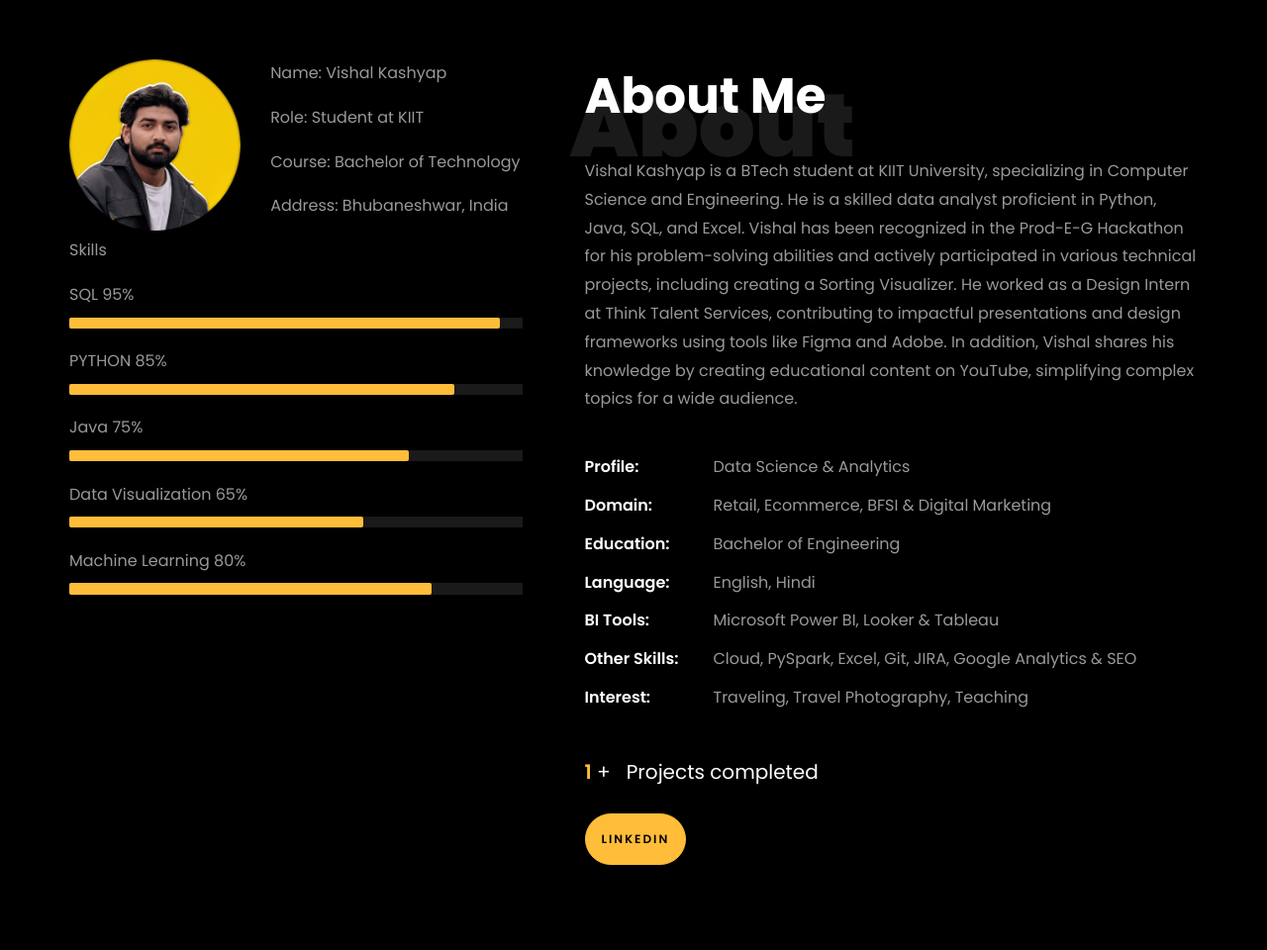
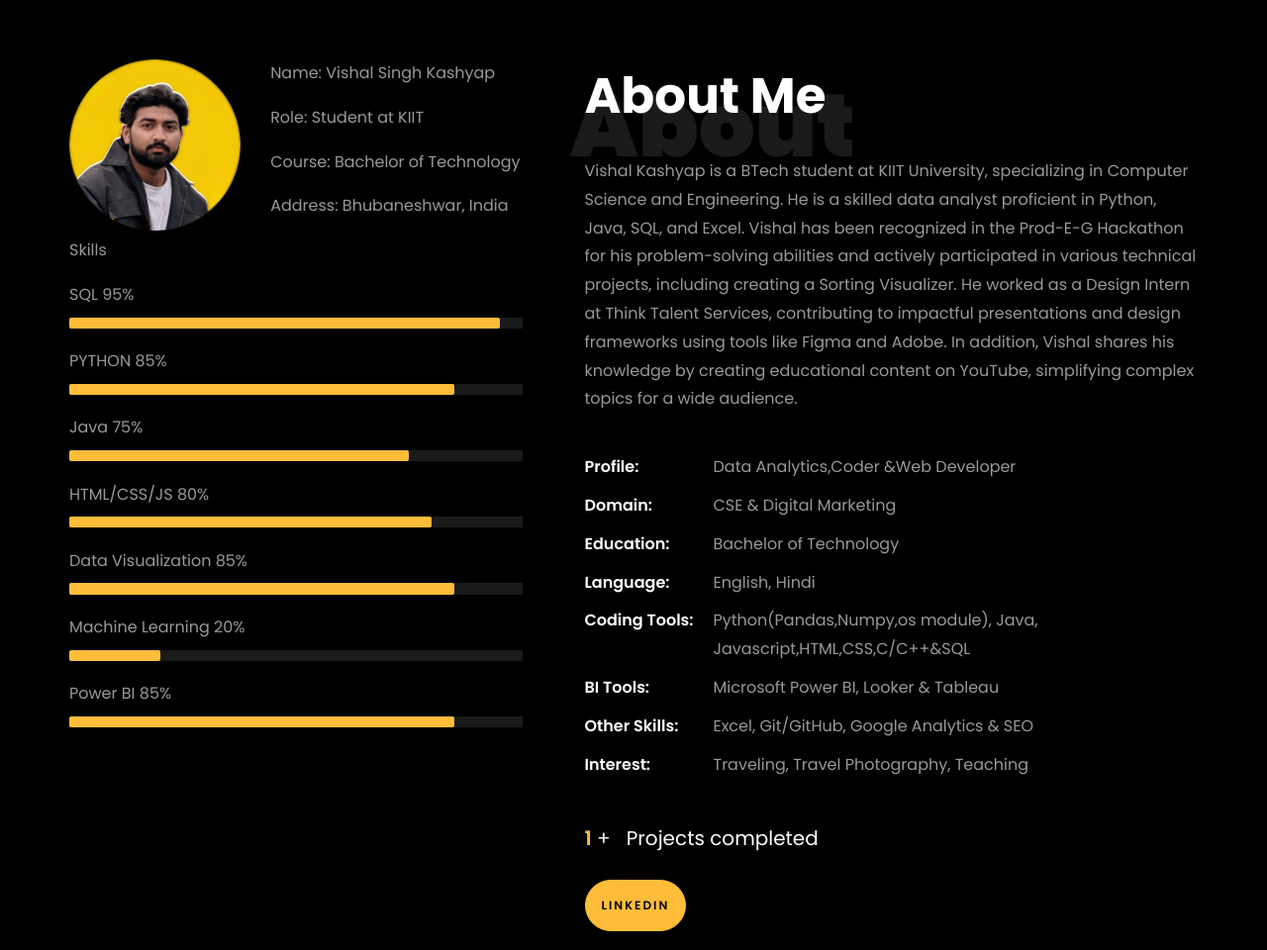
Before and after one commit to vishalsiingh/Kashyap, a plain HTML site: page Portfolio-Website/index.html in a window 1280 px wide. Shown: the part 802-1762 px from the top of the page at 99% size. Drawn offline with Linux system fonts and the light colour scheme; files whose address does not match are found by name.

Commit message:
initial commit

```diff
--- a/Portfolio-Website/index.html
+++ b/Portfolio-Website/index.html
@@ -187,11 +187,12 @@
 
 						<br>
 						<br>
-			            <h2>A 3rd Year B.Tech Student</h2>
+			            <h2>3rd-Year BTech Student</h2>
 						<!-- <h2 class="d-flex" style="margin-bottom: 0">With over 5 years of experience</h2> -->
 						<!-- <br> -->
 			            <p><a href="https://www.youtube.com/@heysnap_" class="btn btn-primary py-3 px-4">YouTube</a>
 							<a href="https://github.com/vishalsiingh" class="btn btn-white btn-outline-white py-3 px-4">GitHub</a></p>
+							<!-- <a href="https://github.com/vishalsiingh" class="btn btn-white btn-outline-white py-3 px-4">GitHub</a></p> -->
 		            </div>
 		          </div>
 	        	</div>
@@ -219,7 +220,7 @@
 									<!-- Details next to profile image -->
 									<div class="col-sm-6 col-md-7">
 									  <div class="about-info">
-										<p><span class="title-s">Name: </span> <span>Vishal Kashyap</span></p>
+										<p><span class="title-s">Name: </span> <span>Vishal  Singh Kashyap</span></p>
 										<p><span class="title-s">Role: </span> <span>Student at KIIT</span></p>
 										<p><span class="title-s">Course: </span> <span>Bachelor of Technology</span></p>
 										<p><span class="title-s">Address: </span> <span>Bhubaneshwar, India</span></p>
@@ -246,16 +247,26 @@
 										<div class="progress-bar" role="progressbar" style="width: 75%" aria-valuenow="90" aria-valuemin="0"
 											aria-valuemax="100"></div>
 									</div>
-
-									<span>Data Visualization</span> <span class="pull-right">65%</span>
+									<span>HTML/CSS/JS</span> <span class="pull-right">80%</span>
 									<div class="progress">
-										<div class="progress-bar" role="progressbar" style="width: 65%" aria-valuenow="85" aria-valuemin="0"
+										<div class="progress-bar" role="progressbar" style="width: 80%" aria-valuenow="80" aria-valuemin="0"
 											aria-valuemax="100"></div>
 									</div>
 
-									<span>Machine Learning</span> <span class="pull-right">80%</span>
+									<span>Data Visualization</span> <span class="pull-right">85%</span>
 									<div class="progress">
-										<div class="progress-bar" role="progressbar" style="width: 80%" aria-valuenow="80" aria-valuemin="0"
+										<div class="progress-bar" role="progressbar" style="width: 85%" aria-valuenow="85" aria-valuemin="0"
+											aria-valuemax="100"></div>
+									</div>
+
+									<span>Machine Learning</span> <span class="pull-right">20%</span>
+									<div class="progress">
+										<div class="progress-bar" role="progressbar" style="width: 20%" aria-valuenow="80" aria-valuemin="0"
+											aria-valuemax="100"></div>
+									</div>
+									<span>Power BI</span> <span class="pull-right">85%</span>
+									<div class="progress">
+										<div class="progress-bar" role="progressbar" style="width: 85%" aria-valuenow="80" aria-valuemin="0"
 											aria-valuemax="100"></div>
 									</div>
 								</div>
@@ -275,12 +286,13 @@
 									 In addition, Vishal shares his knowledge by creating educational content on YouTube, simplifying complex topics for a wide audience.
 								</p>
 								<ul class="about-info mt-4 px-md-0 px-2">
-									<li class="d-flex"><span>Profile:</span> <span>Data Science &amp; Analytics</span></li>
-									<li class="d-flex"><span>Domain:</span> <span>Retail, Ecommerce, BFSI &amp; Digital Marketing</span></li>
-									<li class="d-flex"><span>Education:</span> <span>Bachelor of Engineering</span></li>
+									<li class="d-flex"><span>Profile:</span> <span>Data Analytics,Coder &amp;Web Developer</span></li>
+									<li class="d-flex"><span>Domain:</span> <span>CSE &amp; Digital Marketing</span></li>
+									<li class="d-flex"><span>Education:</span> <span>Bachelor of Technology</span></li>
 									<li class="d-flex"><span>Language:</span> <span>English, Hindi</span></li>
+									<li class="d-flex"><span>Coding Tools:</span> <span>Python(Pandas,Numpy,os module), Java, Javascript,HTML,CSS,C/C++&amp;SQL</span></li>
 									<li class="d-flex"><span>BI Tools:</span> <span>Microsoft Power BI, Looker &amp; Tableau</span></li>
-									<li class="d-flex"><span>Other Skills:</span> <span>Cloud, PySpark, Excel, Git, JIRA, Google Analytics &amp; SEO</span></li>
+									<li class="d-flex"><span>Other Skills:</span> <span> Excel, Git/GitHub, Google Analytics &amp; SEO</span></li>
 									<li class="d-flex"><span>Interest:</span> <span>Traveling, Travel Photography, Teaching</span></li>
 
 								</ul>
@@ -294,7 +306,7 @@
 									<span class="number" data-number="2">0</span> <span>+</span>
 									<span>&nbsp; Projects completed</span>
 								</p>
-								<p><a href="https://www.linkedin.com/in/vishal--kashyap/" class="btn btn-primary py-3 px-3">LinkedIn</a></p>
+								<p><a href="https://www.linkedin.com/in/vishal--kashyap/" class="btn btn-primary py-3 px-3">Linkedin</a></p>
 							</div>
 						</div>
 					</div>
@@ -312,7 +324,7 @@
           <div class="col-md-10 heading-section text-center ftco-animate">
           	<h1 class="big big-2">Resume</h1>
             <h2 class="mb-4">Resume</h2>
-            <p>Seasoned Senior Data Analyst with 5+ years of experience driving business strategies through data-driven insights. Proven expertise in data science, statistical analysis, machine learning algorithms and project management.</p>
+            <p>Data Analyst skilled in Python, SQL, Excel, and visualization, driving insights for strategic decisions with expertise in analysis and project execution.</p>
           </div>
         </div>
 
@@ -351,8 +363,7 @@
 								<li>Designed and delivered high-impact presentations, recognized as the best during the project period.</li>
 								<li>Contributed creative ideas to enhance visual storytelling, ensure design consistency, and deliver
 									professional, innovative layouts using advanced design tools.</li>
-								<li>Develop a structured design framework using Figma, Canva, and Adobe
-									tools</li>
+								<li>Develop a structured design framework using Figma, Canva, and Adobe tools</li>
 							</ul>
 						</p>
 					</div>
@@ -494,16 +505,16 @@
           <div class="col-md d-flex justify-content-center counter-wrap ftco-animate">
             <div class="block-18">
               <div class="text">
-                <strong class="number" data-number="1000">0</strong>
-                <span>Mentored Students</span>
+                <strong class="number" data-number="100">0</strong>
+                <span>Guided Subscribers</span>
               </div>
             </div>
           </div>
           <div class="col-md d-flex justify-content-center counter-wrap ftco-animate">
             <div class="block-18">
               <div class="text">
-                <strong class="number" data-number="500">0</strong>
-                <span>Cups of coffee</span>
+                <strong class="number" data-number="3">0</strong>
+                <span>Starbuck's coffee</span>
               </div>
             </div>
           </div>
@@ -515,7 +526,7 @@
 				<div class="row justify-content-center">
 					<div class="col-md-7 ftco-animate text-center">
 						<h2>More projects on<span> Github  </span> </h2>
-						<div class="heading"> <h4> I love to solve business problems &amp; uncover hidden data stories </h4>
+						<div class="heading"> <h4> I love to solve  python,java coding problems &amp; uncover hidden data stories </h4>
 						<br>
 						<p><a href="https://github.com/vishalsiingh" class="btn btn-primary py-3 px-5">GitHub</a></p>
 						</div>
```
Also changed, not shown: Portfolio-Website/images/bg_1 (2).jpg (added), Portfolio-Website/images/bg_1.png.
